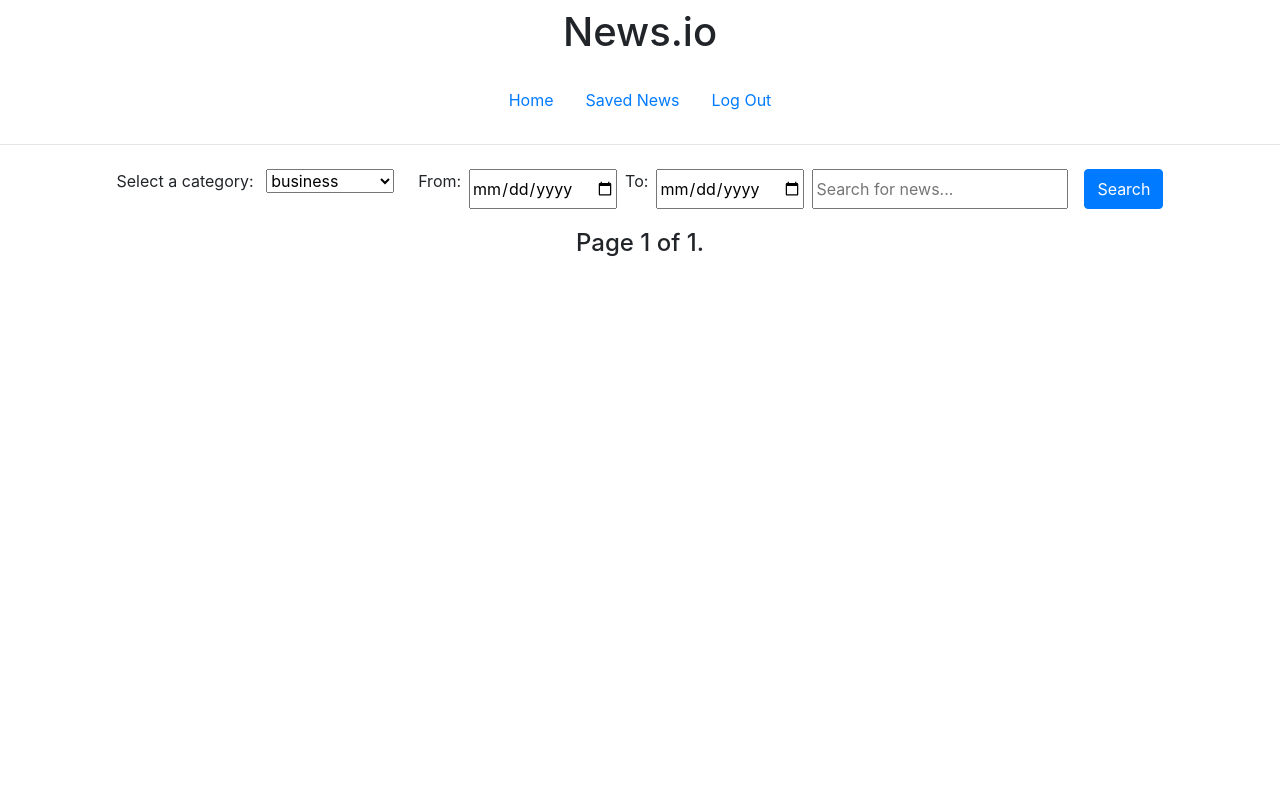
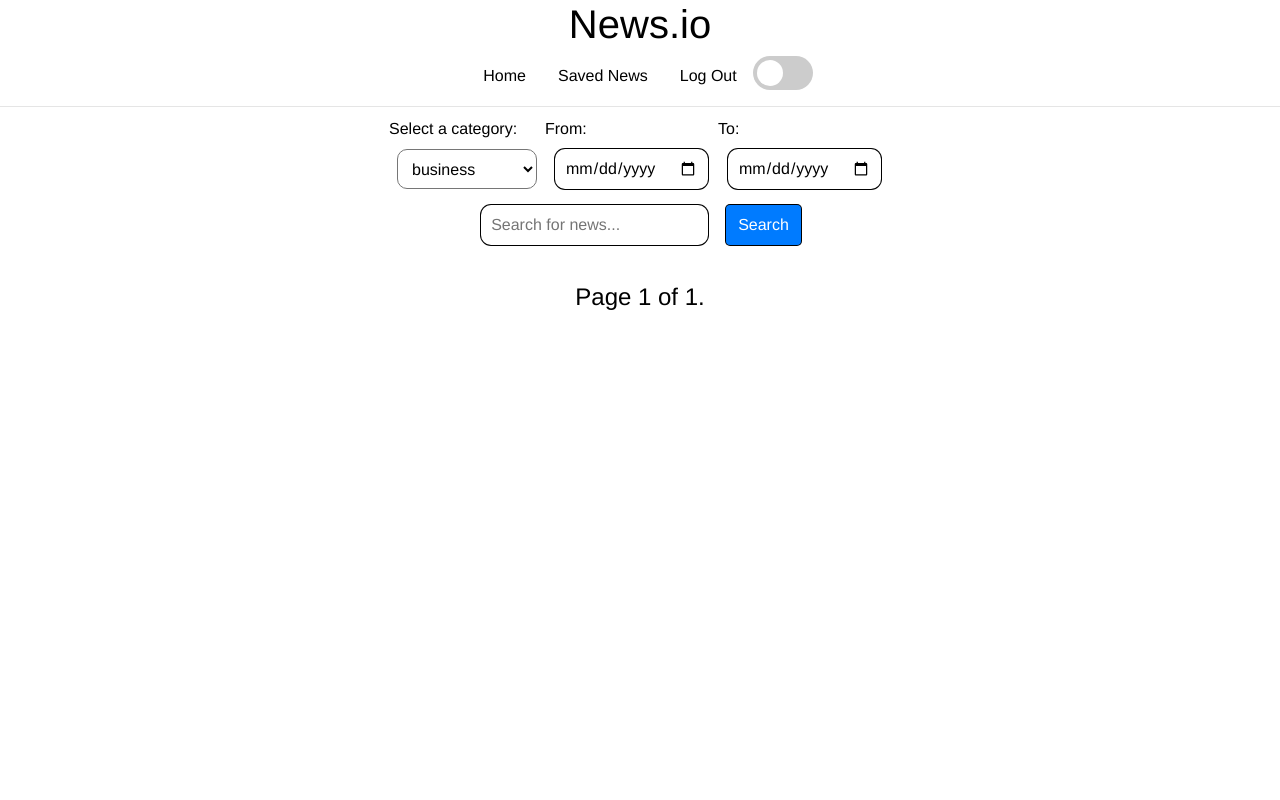
Before and after one commit to oaugustoreis/cs50finalproject, a Django app: page / in a window 1280 px wide. Run offline with Django 5.2, Linux system fonts and the light colour scheme; the first user in the database is signed in; data comes from the database, SQL or seed files in the repository; data that the repository does not hold is empty; some libraries are stand-ins or nearby versions.

Commit message:
last update

```diff
--- a/news/settings.py
+++ b/news/settings.py
@@ -26,7 +26,6 @@ SECRET_KEY = 'django-insecure-bvp-#zrx!6#@b-otje6ia+ks^+7zz^wk-_ulajs$at&334_p=m
 DEBUG = True
 
 ALLOWED_HOSTS = []
-
 
 # Application definition
 
@@ -105,7 +104,6 @@ AUTH_PASSWORD_VALIDATORS = [
 # https://docs.djangoproject.com/en/5.0/topics/i18n/
 
 LANGUAGE_CODE = 'en-us'
-
 TIME_ZONE = 'UTC'
 
 USE_I18N = True
--- a/newsio/static/styl.css
+++ b/newsio/static/styl.css
@@ -1,39 +1,97 @@
-.section-articles{
+*{
+    box-sizing: border-box;
+    margin: 0;
+    padding: 0;
+    background-color: var(--background-color);
+    color: var(--text-color);
+}
+:root {
+    --primary-color: #000000;
+    --background-color: #ffffff;
+    --text-color: #000000;
+}
+
+.dark-mode {
+    --primary-color: #2b2b2b;
+    --background-color: #2b2b2b;
+    --text-color: #fff;
+}
+hr,h1{
+    margin: 0;
+}
+body{
+    font-family: "Farfetch Basis", "Helvetica Neue", Arial, sans-serif;
+    font-size: 16px;
+    background-color: var(--background-color);
+    line-height: 1.5;
+    height: 100vh;
+}
+.title{
+    margin: 0;
+}
+.section-articles {
     display: flex;
     flex-wrap: wrap;
-
+    justify-content: center;
+    padding: 20px;
 }
-
-.article{
+.article {
+    background-color: var(--background-color);
     padding: 10px;
+    margin: 10px;
     display: flex;
-    margin: 10px;
     flex-direction: column;
     align-items: center;
     border-radius: 10px;
 }
-.article:hover{
+
+.article:hover {
     transition: .2s;
-    background-color: rgb(245, 245, 245);
-    box-shadow: rgba(0, 0, 0, 0.15) 1.95px 1.95px 2.6px;
+    box-shadow: rgba(60, 64, 67, 0.3) 0px 1px 2px 0px, rgba(60, 64, 67, 0.15) 0px 1px 3px 1px;
 }
-.article h2{
-    width: 800px;
+
+.article h2 {
+    max-width: 600px;
+    align-self: start;
     font-size: 24px;
     margin-bottom: 10px;
 }
-.article-container{
+
+.article-container {
     display: flex;
     height: auto;
 }
-.article-container img{
+
+.article-container img {
     height: 200px;
 }
-.article-container p{
+
+.article-container p {
     margin-left: 10px;
-    width: 400px;
+    max-width: 400px;
 }
-.button-32{
+
+@media screen and (max-width: 700px) {
+    .article {
+        width: 100%;
+    }
+
+    .article-container {
+        display: flex;
+        flex-direction: column;
+        height: auto;
+    }
+
+    .article h2 {
+        align-self: center;
+        max-width: 400px;
+    }
+
+}
+ul li a{
+    color: var(--text-color);
+}
+.button-32 {
     margin-left: 10px;
     font-weight: 500;
     height: 44px;
@@ -71,27 +134,74 @@
 
 .button-31:hover,
 .button-31:focus {
-  color: #fff;
+    color: var(--background-color);
 }
+
 .button-save:hover {
     text-decoration: underline;
 }
-.button-31:last-child{
-    padding: 0;
+
+.button-31:last-child {
     background-color: red;
 }
-.button-31:last-child:hover{
-    padding: 0;
-    background-color: rgb(252, 66, 66);
+
+.button-31:last-child:hover {
+    text-decoration: underline;
 }
-.page-number{
+
+.page-number {
     font-weight: 500;
     font-size: 24px;
     margin: 0 10px;
 }
-.button-save{
-    color: black;
-    box-shadow: rgba(0, 0, 0, 0.02) 0px 1px 3px 0px, rgba(27, 31, 35, 0.15) 0px 0px 0px 1px;
-    background-color: #ffffff;
+
+.button-save {
+    color:var(--text-color);
+    box-shadow: rgba(0, 0, 0, 0.02) 0px 1px 3px 0px, var(--text-color) 0px 0px 0px 1px;
+    background-color: var(--background-color);
     padding: 0;
 }
+
+
+.category select,
+input {
+    font-size: 16px;
+    margin: 0 10px;
+    padding: 10px;
+    height: 40px;
+    border-radius: 10px;
+}
+.category input{
+    border-style: none;
+    box-shadow: rgba(0, 0, 0, 0.02) 0px 1px 3px 0px, var(--text-color) 0px 0px 0px 1px;
+}
+.category label {
+    font-size: 16px;
+}
+
+.container-c {
+    display: flex;
+    flex-direction: row;
+    align-items: center;
+    justify-content: center;
+}
+
+.form-search {
+    display: flex;
+    flex-direction: column;
+    align-items: center;
+    justify-content: center;
+    padding: 10px;
+}
+
+@media (max-width:700px) {
+
+    .form-search,
+    .container-c {
+        flex-direction: column;
+    }
+
+    .form-search {
+        margin: 0;
+    }
+}
--- /dev/null
+++ b/newsio/static/togglebutton.css
@@ -0,0 +1,59 @@
+
+.switch {
+    position: relative;
+    display: inline-block;
+    width: 60px;
+    height: 34px;
+  }
+
+  .switch input {
+    opacity: 0;
+    width: 0;
+    height: 0;
+  }
+
+  .slider {
+    position: absolute;
+    cursor: pointer;
+    top: 0;
+    left: 0;
+    right: 0;
+    bottom: 0;
+    background-color: #ccc;
+    -webkit-transition: .4s;
+    transition: .4s;
+  }
+
+  .slider:before {
+    position: absolute;
+    content: "";
+    height: 26px;
+    width: 26px;
+    left: 4px;
+    bottom: 4px;
+    background-color: white;
+    -webkit-transition: .4s;
+    transition: .4s;
+  }
+
+  input:checked + .slider {
+    background-color: #2196F3;
+  }
+
+  input:focus + .slider {
+    box-shadow: 0 0 1px #2196F3;
+  }
+
+  input:checked + .slider:before {
+    -webkit-transform: translateX(26px);
+    -ms-transform: translateX(26px);
+    transform: translateX(26px);
+  }
+
+  .slider.round {
+    border-radius: 34px;
+  }
+
+  .slider.round:before {
+    border-radius: 50%;
+  }
--- a/newsio/templates/layout.html
+++ b/newsio/templates/layout.html
@@ -4,51 +4,20 @@
 <html lang="en">
 
 <head>
+  <meta name="viewport" content="width=device-width, initial-scale=1, shrink-to-fit=no">
   <title>
     {% block title %}
-    News feed
+    {{feed}}
     {% endblock %}
   </title>
   <link rel="stylesheet" href="https://stackpath.bootstrapcdn.com/bootstrap/4.4.1/css/bootstrap.min.css"
     integrity="sha384-Vkoo8x4CGsO3+Hhxv8T/Q5PaXtkKtu6ug5TOeNV6gBiFeWPGFN9MuhOf23Q9Ifjh" crossorigin="anonymous" />
   <link rel="stylesheet" type="text/css" href=" {% static '/styl.css' %} ">
+  <link rel="stylesheet" type="text/css" href=" {% static '/togglebutton.css' %} ">
 </head>
 
-<!-- JavaScript -->
-<script>
-  function getCookie(name) {
-    const value = `; ${document.cookie}`;
-    const parts = value.split(`; ${name}=`);
-    if (parts.length == 2) return parts.pop().split(';').shift();
-  }
-
-
-  function save(url, title, description, image_url) {
-    console.log(url, title, description, image_url);
-
-    var btn = document.getElementById(`btn_of_${url}`)
-    if (btn.value === 'Save for later') {
-      btn.value = 'Saved';
-    } else {
-      btn.value = 'Save for later';
-    }
-    var xhr = new XMLHttpRequest();
-    xhr.open('POST', '/saved/', true);
-    xhr.setRequestHeader('Content-Type', 'application/json');
-    xhr.setRequestHeader('X-CSRFToken', getCookie("csrftoken"));
-    xhr.send(JSON.stringify({
-      'url': url,
-      'title': title,
-      'description': description,
-      'image_url': image_url
-    }));
-  }
-
-</script>
-<!-- JavaScript -->
-
 <body>
-  <h1 class="d-flex p-2 justify-content-md-center active">News.io</h1>
+  <h1 class="title d-flex justify-content-md-center active">News.io </h1>
   <ul class="nav d-flex p-2 justify-content-md-center active">
     <li class="nav-item">
       <a class="nav-link" href="{% url 'index' %}">Home</a>
@@ -68,27 +37,47 @@
       <a class="nav-link" href="{% url 'register' %}">Register</a>
     </li>
     {% endif %}
+    <li>
+      <div class="toggle-container"></div>
+      <label class="switch">
+        <input onclick="toggleDarkMode()" type="checkbox">
+        <span class="slider round"></span>
+      </label>
+      </div>
+    </li>
   </ul>
   <hr />
   {% if user.is_authenticated %}
-  <form action="{% url 'search' %}" method="POST">
+  {% if category %}
+  <form class="form-search " action="{% url 'search' %}" method="POST">
     {% csrf_token %}
-    <div class="d-flex p-2 justify-content-md-center active ">
-      <div class="mx-2">
-        <label for="category">Select a category:</label>
+    <div class="container-c d-flex justify-content-md-center active ">
+      <div class="category">
+        <label for="category">Select a category:</label> <br>
         <select class="mx-2" name="category" id="category">
           {% for c in category %}
           <option value="{{ c.name }}">{{ c.name }}</option>
           {% endfor %}
         </select>
       </div>
-      <p class="mx-2">From: </p><input type="date" name="fromDate" id="fromDate">
-      <p class="mx-2">To: </p><input type="date" name="toDate" id="toDate">
-      <input class="mx-2" type="text" name="inTitle" id="inTitle" placeholder="Search for news...">
+      <div class="category">
+        <label for="input">From:</label><br>
+        <input type="date" name="fromDate" id="fromDate">
+      </div>
+      <div class="category">
+        <label for="input">To:</label><br>
+        <input type="date" name="toDate" id="toDate">
+      </div>
+    </div>
+    <div class="my-3 d-flex justify-content-md-center active category">
+      <input type="text" name="inTitle" id="inTitle" placeholder="Search for news...">
       <input type="submit" class="btn btn-primary mx-2" value="Search">
     </div>
   </form>
   {% endif %}
+
+  {% endif %}
+  {% if results.paginator.num_pages%}
   <div class="d-flex p-2 justify-content-md-center active">
     <nav aria-label="Page navigation example">
       <ul class="pagination">
@@ -134,6 +124,60 @@
   </section>
   {% block body %}
   {% endblock %}
+
+  <!-- JavaScript -->
+  <script>
+    function toggleDarkMode() {
+      document.body.classList.toggle('dark-mode');
+    }
+    function saveDarkModePreference() {
+      localStorage.setItem('darkMode', document.body.classList.contains('dark-mode'));
+    }
+
+    function loadDarkModePreference() {
+      const isDarkMode = localStorage.getItem('darkMode') === 'true';
+      if (isDarkMode) {
+        document.body.classList.add('dark-mode');
+      }
+    }
+
+    loadDarkModePreference();
+
+    // Atualize a preferência do modo escuro quando o usuário altera o modo
+    document.body.addEventListener('click', () => {
+      saveDarkModePreference();
+    });
+    function getCookie(name) {
+      const value = `; ${document.cookie}`;
+      const parts = value.split(`; ${name}=`);
+      if (parts.length == 2) return parts.pop().split(';').shift();
+    }
+
+
+    function save(url, title, description, image_url) {
+      console.log(url, title, description, image_url);
+
+      var btn = document.getElementById(`btn_of_${url}`)
+      document.body.classList.toggle('dark-mode');
+      if (btn.value === 'Save for later') {
+        btn.value = 'Saved';
+      } else {
+        btn.value = 'Save for later';
+      }
+      var xhr = new XMLHttpRequest();
+      xhr.open('POST', '/saved/', true);
+      xhr.setRequestHeader('Content-Type', 'application/json');
+      xhr.setRequestHeader('X-CSRFToken', getCookie("csrftoken"));
+      xhr.send(JSON.stringify({
+        'url': url,
+        'title': title,
+        'description': description,
+        'image_url': image_url
+      }));
+    }
+  </script>
+  <!-- JavaScript -->
+
 </body>
 
 </html>
--- a/newsio/views.py
+++ b/newsio/views.py
@@ -16,7 +16,8 @@ def index(request):
     return render(request, "layout.html",{
         "savedUrl": savedUrl,
         "results": results,
-        "category": category
+        "category": category,
+        "feed":"News Feed"
     })
 
 
@@ -31,7 +32,9 @@ def register_view(request):
        user.save()
        return HttpResponseRedirect(reverse("index"))
     else:
-       return render(request, 'register.html')
+       return render(request, 'register.html',{
+           "feed":"Register"
+       })
 
 def logout_view(request):
     logout(request)
@@ -46,7 +49,9 @@ def login_view(request):
           login(request, user)
           return HttpResponseRedirect(reverse("index"))
     else:
-       return render(request, 'login.html')
+       return render(request, 'login.html',{
+           "feed":"Login"
+       })
 
 
 def get_news(fromDate, toDate, topic,category, indexView):
@@ -83,7 +88,8 @@ def search_view(request):
             "fromDate": fromDate,
             "toDate": toDate,
             "result": results,
-            "category": Category.objects.all()
+            "category": Category.objects.all(),
+            "feed":"Search Results"
         })
     else:
          return HttpResponseRedirect(reverse("index"))
@@ -117,5 +123,6 @@ def delete_saved(request):
 def read_later(request):
     savedUrl = Saved.objects.all()
     return render(request, 'saved.html', {
-        "savedUrl": savedUrl
+        "savedUrl": savedUrl,
+        "feed":"Saved Articles"
     })
```
Also changed, not shown: other parts of newsio/static/styl.css (+11 -6 lines), other parts of newsio/templates/layout.html (+1 -0 lines), newsio/templates/login.html (+9 -6 lines), newsio/templates/register.html (+9 -7 lines), newsio/templates/saved.html (+23 -24 lines), newsio/templates/search.html (+26 -7 lines), db.sqlite3. Lines whose indentation alone changed are shown as unchanged.
